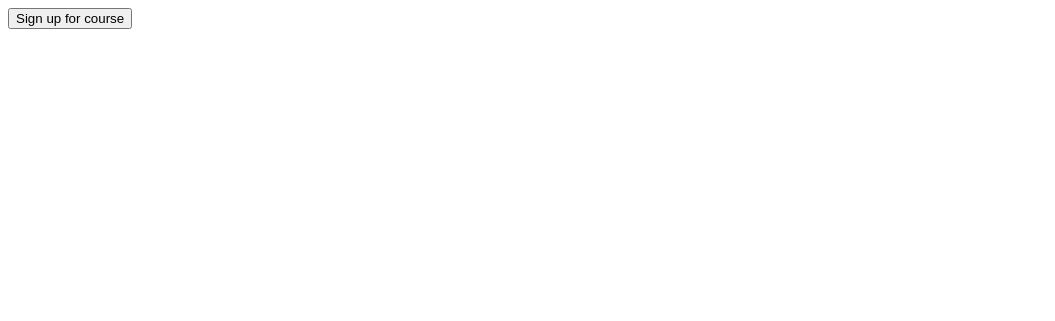
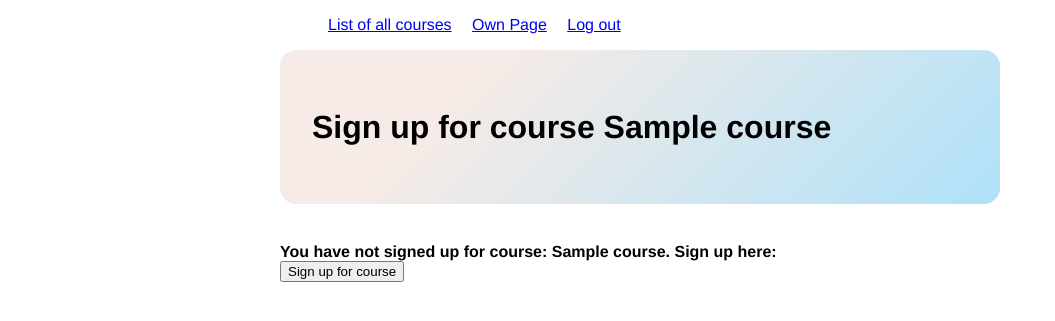
Before and after one commit to nie-ed/Opetussovellus, a Flask app: template templates/attend_course.html in a window 1280 px wide. Shown: the top 321 px of the page, without its empty margins (0-1055 px from the left). Run offline with Flask 2, Linux system fonts and the light colour scheme; the template is opened without the code that fills it: most values are stand-ins (such as "Sample title", 1, 10 or a date in 2020).

Commit message:
Added css styling.

```diff
--- a/templates/attend_course.html
+++ b/templates/attend_course.html
@@ -1,3 +1,35 @@
-<form action="/courses/{{course.id}}" method="POST">
-<input type="submit" value="Sign up for course">
-</form>
+<!DOCTYPE html>
+<link rel="stylesheet" href="../static/main.css">
+<meta name='viewport' content='width=device-width, initial-scale=1'>
+
+<body>
+<title>Sign up for course {{course.name}}</title>
+<div class="container">
+  <nav class="navbar navbar-expand-sm navbar-light">
+    <ul class="navbar-nav">
+      <li class="nav-item">
+        <a class="nav-link" href="/courses">List of all courses</a>
+      </li>
+      <li class="nav-item">
+        <a class="nav-link" href="/profile">Own Page</a>
+      </li>
+      <li class="nav-item">
+        <a class="nav-link" href="/logout">Log out</a>
+      </li>
+    </ul>
+  </nav>
+</div>
+
+<div class="header2">
+   <h4>Sign up for course {{course.name}}</h4>
+</div>
+
+   <br>
+  	<h4>You have not signed up for course: <b>{{course.name}}</b>. Sign up here:</4>
+	<br>
+        <form action="/courses/{{course.id}}" method="POST">
+	<input type="submit" value="Sign up for course">
+        <input type="hidden" name="csrf_token" value="{{ session.csrf_token }}">
+	</form>
+
+</body>
```
